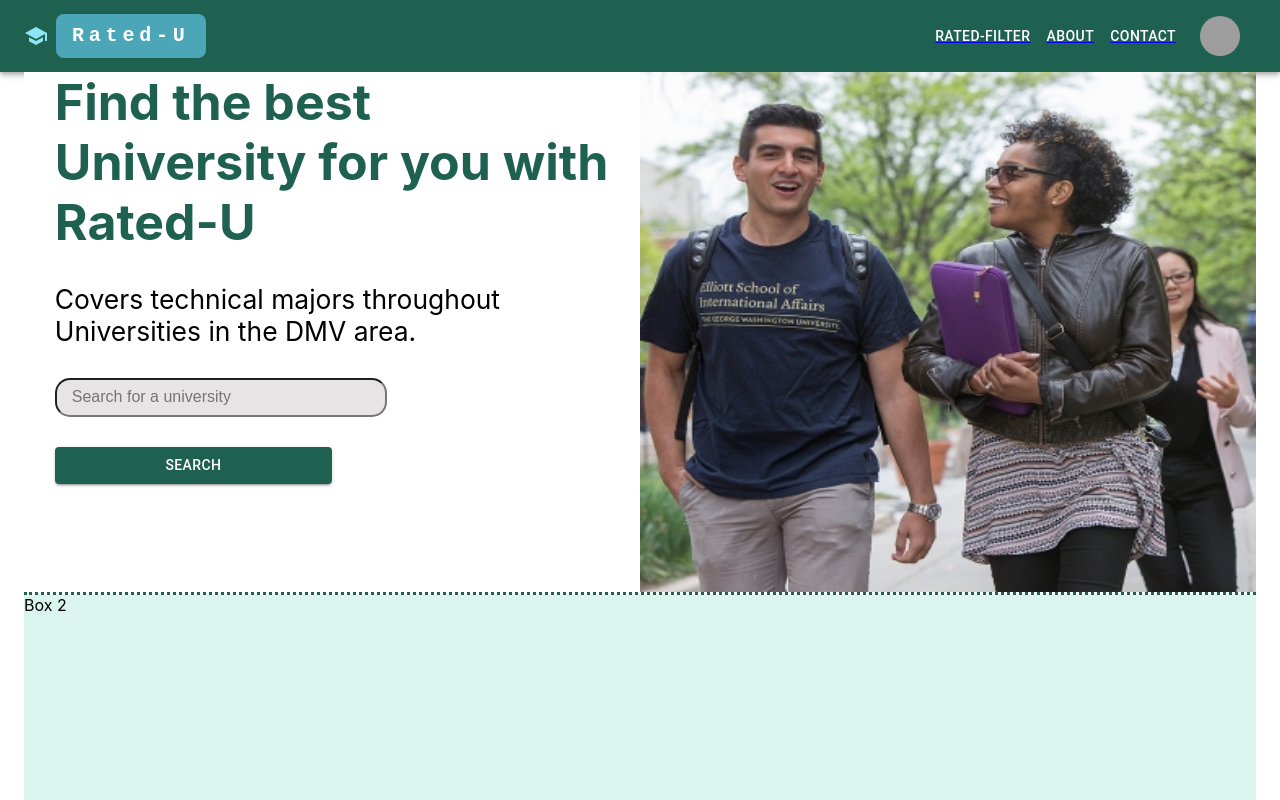
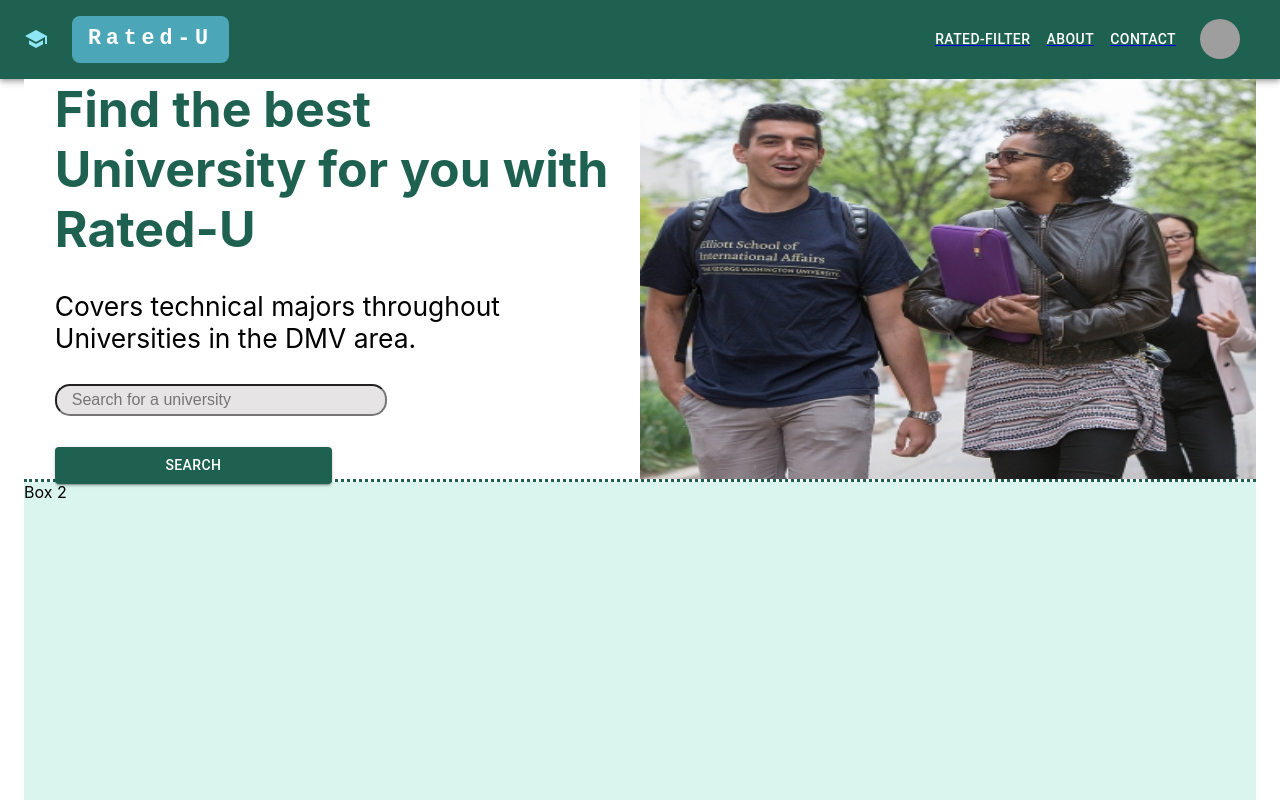
Before and after one commit to clairecashmore17/rated-u, a React (Create React App) app in the folder client/: page / in a window 1280 px wide. Shown: the top 800 px of the page. Built offline with nearby package versions, Linux system fonts and the light colour scheme; grey boxes are pictures that could not be loaded.

Commit message:
small update

```diff
--- a/client/src/components/Home/index.css
+++ b/client/src/components/Home/index.css
@@ -1,5 +1,5 @@
 .home-box {
-  height: 65vh;
+  height: 50vh;
   width: 100%;
   margin: 0;
   border-bottom: dotted #1f6150 3px;
@@ -16,6 +16,7 @@
 .flex-row {
   display: flex;
   flex-direction: column;
+  justify-content: space-evenly;
 }
 .intro {
   display: flex;
--- a/client/src/components/Navigation/index.js
+++ b/client/src/components/Navigation/index.js
@@ -1,16 +1,20 @@
 import React, { useState } from "react";
-import AppBar from "@mui/material/AppBar";
-import Box from "@mui/material/Box";
-import Toolbar from "@mui/material/Toolbar";
-import IconButton from "@mui/material/IconButton";
-import Typography from "@mui/material/Typography";
-import Menu from "@mui/material/Menu";
+import {
+  Toolbar,
+  Box,
+  AppBar,
+  IconButton,
+  Typography,
+  Menu,
+  Container,
+  Avatar,
+  Button,
+  Tooltip,
+  MenuItem,
+} from "@mui/material";
+
 import MenuIcon from "@mui/icons-material/Menu";
-import Container from "@mui/material/Container";
-import Avatar from "@mui/material/Avatar";
-import Button from "@mui/material/Button";
-import Tooltip from "@mui/material/Tooltip";
-import MenuItem from "@mui/material/MenuItem";
+
 import AdbIcon from "@mui/icons-material/Adb";
 import SchoolIcon from "@mui/icons-material/School";
 import { Link } from "react-router-dom";
@@ -54,9 +58,11 @@ const Navigation = () => {
             href="/"
             sx={{
               mr: 2,
+              m: 2,
               display: { xs: "none", md: "flex" },
               fontFamily: "monospace",
               fontWeight: 700,
+              fontSize: "1.7vw",
               letterSpacing: ".3rem",
               color: "inherit",
               backgroundColor: "#4ba7b8",
```
